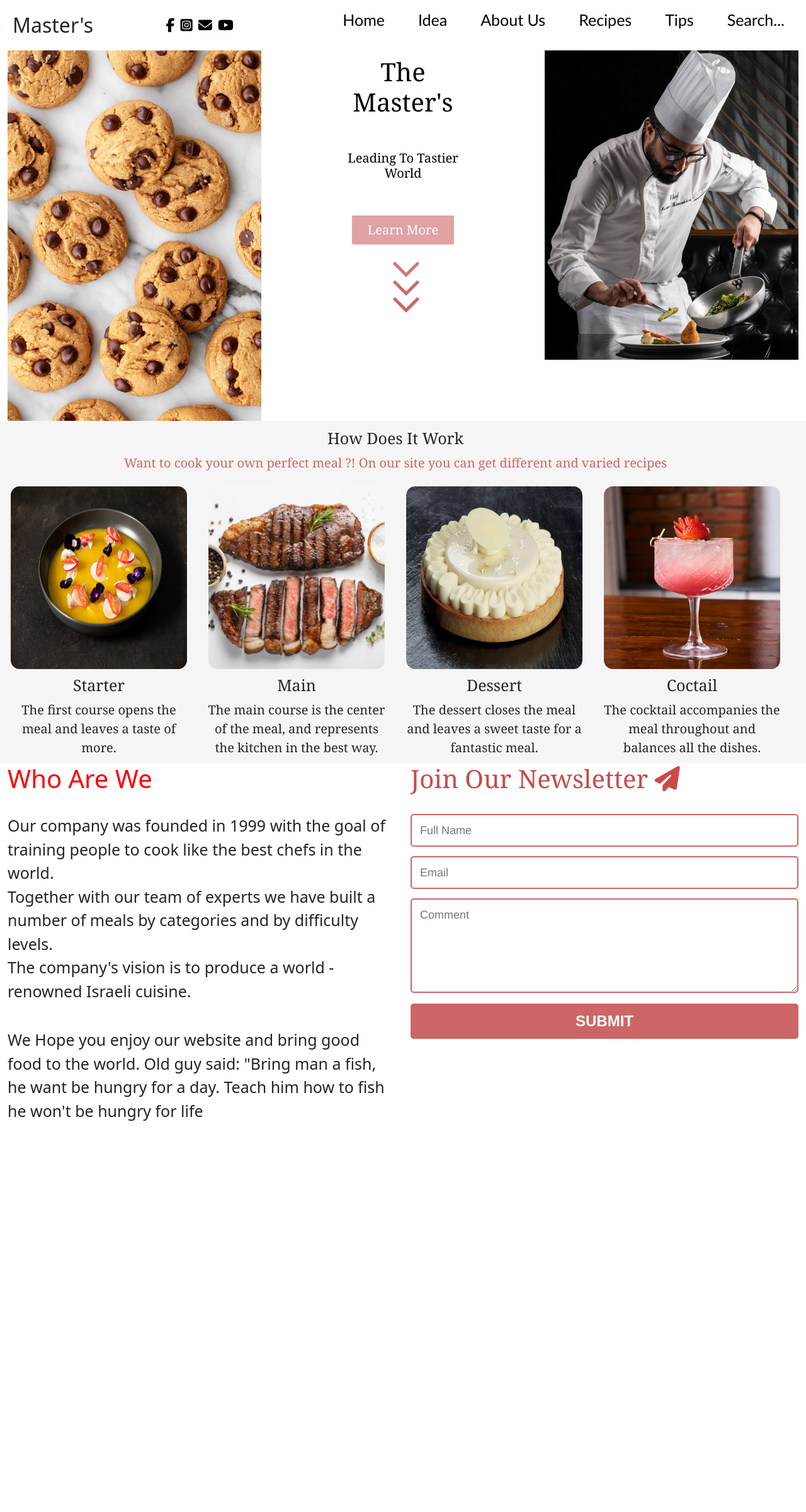
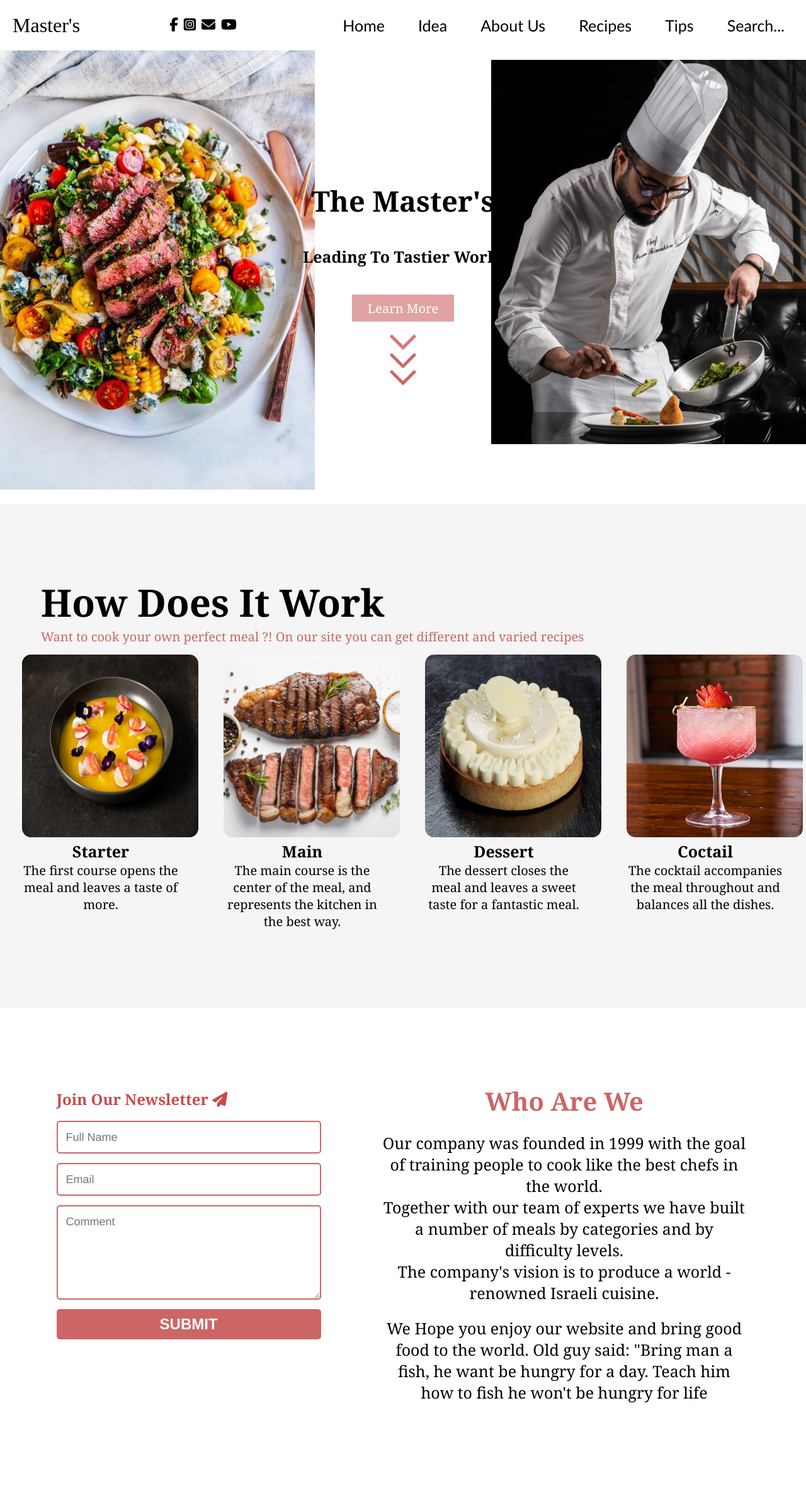
Before and after one commit to omrigr-code/webproject, a PHP site: page /TheMasterswebsite.html in a window 1280 px wide. Shown: the whole page at 63% size. Before the commit the page ends 1779 px from the top, so only its background shows below. Run offline with PHP 8.4, Linux system fonts and the light colour scheme; some libraries are stand-ins or nearby versions.

Commit message:
original

```diff
--- a/TheMasterswebsite.html
+++ b/TheMasterswebsite.html
@@ -7,7 +7,6 @@
     <meta name="viewport" content="width=device-width, initial-scale=1.0">
     <title>The Master's page</title>
     <link rel="stylesheet" href="style.css">
-    <link href="https://cdn.jsdelivr.net/npm/bootstrap@5.1.3/dist/css/bootstrap.min.css" rel="stylesheet" integrity="sha384-1BmE4kWBq78iYhFldvKuhfTAU6auU8tT94WrHftjDbrCEXSU1oBoqyl2QvZ6jIW3" crossorigin="anonymous">
 </head>
 <script src="https://kit.fontawesome.com/82bc52e7cb.js" crossorigin="anonymous"></script>
 
@@ -72,13 +71,7 @@
             </ul>
         </div>
         -->
-        <div class="container-fluid">
-            <div class="row rowwidth">
-                <div class="col-xl-4 col-lg-4 col-md-12 col-sm-12">
-                    <img class="img-me" src="images\cookie-recipes.jpg">
-                </div>
-                <div class="col-xl-4 col-lg-4 col-md-12 col-sm-12">
-                    <div class="img-me center">
+        <div class="center">
             <h1>The Master's</h1><br>
             <h5>Leading To Tastier World</h5> <br>
             <a href="#Idea"><button class="btn">Learn More </button></a>
@@ -88,51 +81,35 @@
                 <span></span>
             </div>
         </div>
-                </div>
-                <div class="col-xl-4 col-lg-4 col-md-12 col-sm-12">
-                    <img class="img-me" src="images\Swiss House _ سويس هاوس.jpg">
-                </div>
-            </div>
-        </div>
     </section>
 
 
     <section id="Idea">
-        <div class="container-fluid">
-            <div class="row">
-                <div class="col-12">
         <div class="Howheader">
             <h1>How Does It Work</h1>
             <p>Want to cook your own perfect meal ?!
                 On our site you can get different and varied recipes</p>
         </div>
-                </div>
-            </div>
-
-        </div>
-
-        <div class="container-fluid">
         <div class="row">
-                <div class="col-xl-3 col-lg-6 col-md-6 col-sm-12">
+            <div class="column">
                 <img src="../images/first mealjpg.jpg" alt="firstmeal" style="width: 280px; height: 290px;">
                 <h1>Starter</h1>
                 <p>The first course opens the meal and leaves a taste of more.</p>
             </div>
-                <div class="col-xl-3 col-lg-6 col-md-6 col-sm-12">
+            <div class="column">
                 <img src="../images/second meal.png" alt="firstmeal" style="width: 280px; height: 290px;">
                 <h1>Main</h1>
                 <p>The main course is the center of the meal, and represents the kitchen in the best way.</p>
             </div>
-                <div class="col-xl-3 col-lg-6 col-md-6 col-sm-12">
+            <div class="column">
                 <img src="../images/desert.png" alt="firstmeal" style="width: 280px; height: 290px;">
                 <h1>Dessert</h1>
                 <p>The dessert closes the meal and leaves a sweet taste for a fantastic meal.</p>
             </div>
-                <div class="col-xl-3 col-lg-6 col-md-6 col-sm-12">
+            <div class="column">
                 <img src="../images/Strawberry Cocktail_ Seven Year Itch.png" alt="firstmeal" style="width: 280px; height: 290px;">
                 <h1>Coctail</h1>
                 <p>The cocktail accompanies the meal throughout and balances all the dishes.</p>
-                </div>
             </div>
         </div>
 
@@ -140,9 +117,7 @@
 
 
     <section id="About">
-        <div class="container-fluid">
-            <div class="row">
-                <div class="order-2 col-xl-6 order-2 col-md-12 order-1">
+        <div class="aboutheader">
             <h1>Who Are We</h1> <br>
             <p>Our company was founded in 1999 with the goal of training people to cook like the best chefs in the world. <br>
                 Together with our team of experts we have built a number of meals by categories and by difficulty levels. <br>
@@ -151,7 +126,6 @@
                 Old guy said: "Bring man a fish, he want be hungry for a day. Teach him how to fish he won't be hungry for life </p>
 
         </div>
-                <div class="order-1 col-xl-6 order-1  col-md-12 order-2">
         <form class="newsForm">
             <h1 style="color: #CC4949; font-family: Cambria, Cochin, Georgia, Times, 'Times New Roman', serif;">Join Our Newsletter <i class="fa-solid fa-paper-plane"></i></h1> <br>
             <input name="name" type="text" class="feedback-input" placeholder="Full Name" />
@@ -159,9 +133,7 @@
             <textarea name="text" class="feedback-input" placeholder="Comment"></textarea>
             <input type="submit" value="SUBMIT"/>
           </form>
-                </div>
-            </div>
-        </div>
+
     </section>
 
 </body>
--- a/Tips_page.html
+++ b/Tips_page.html
@@ -6,7 +6,6 @@
     <meta name="viewport" content="width=device-width, initial-scale=1.0">
     <title>Tips Page</title>
     <link rel="stylesheet" href="Tips_page_style.css">
-    <link href="https://cdn.jsdelivr.net/npm/bootstrap@5.1.3/dist/css/bootstrap.min.css" rel="stylesheet" integrity="sha384-1BmE4kWBq78iYhFldvKuhfTAU6auU8tT94WrHftjDbrCEXSU1oBoqyl2QvZ6jIW3" crossorigin="anonymous">
 </head>
 <script src="https://kit.fontawesome.com/82bc52e7cb.js" crossorigin="anonymous"></script>
 <body>
--- a/Tips_page_style.css
+++ b/Tips_page_style.css
@@ -158,7 +158,7 @@
 }
 
 #Tips .column{
-    display: block;
+    display:;
     float: left;
     width: 33%;
     padding: 70px 0;
--- a/style.css
+++ b/style.css
@@ -3,9 +3,8 @@
     padding: 0;
     box-sizing: border-box;
    }
-
-html {
-    scroll-behavior: smooth;
+html{
+    scroll-behavior:smooth;
 }
 
 
@@ -22,18 +21,15 @@
 
 
    }
-
    .nav-links a {
     color: black;
     text-decoration: none;
     list-style: none;
    }
-
    /* LOGO */
    .logo {
     font-size: 32px;
    }
-
    /* NAVBAR MENU */
    .menu {
     display: flex;
@@ -44,34 +40,27 @@
     list-style: none;
     font-family: 'Gill Sans', 'Gill Sans MT', Calibri, 'Trebuchet MS', sans-serif;
    }
-
    .menu li:hover {
     border-bottom: 2px solid #CC6666;
    }
-
    .menu li {
     padding: 5px 14px;
    }
-
    /* DROPDOWN MENU */
    .services {
     position: relative;
    }
-
    .dropdown {
     padding: 1em 0;
-    position: absolute;
-    /*WITH RESPECT TO PARENT*/
+    position: absolute; /*WITH RESPECT TO PARENT*/
     display: none;
     border-radius: 8px;
     top: 35px;
     background-color: white;
    }
-
-.dropdown li+li {
+   .dropdown li + li {
     margin-top: 10px;
    }
-
    .dropdown li {
     padding: 0.5em 1em;
     width: 8em;
@@ -81,16 +70,13 @@
     text-decoration: none;
     list-style: none;
    }
-
    .dropdown li:hover {
     background-color: #ddd;
     border-bottom: 2px solid #CC6666;
    }
-
    .services:hover .dropdown {
     display: block;
    }
-
     /* icon bar */
 .navbar .iconbar {
     width: 10%;
@@ -111,102 +97,87 @@
 
    /*RESPONSIVE NAVBAR MENU STARTS*/
 /* CHECKBOX HACK */
-input[type=checkbox] {
+input[type=checkbox]{
     display: none;
    }
-
    /*HAMBURGER MENU*/
    .hamburger {
     display: none;
     font-size: 24px;
     user-select: none;
    }
-
    /* APPLYING MEDIA QUERIES */
    @media (max-width: 768px) {
    .menu {
-        display: none;
+    display:none;
     position: absolute;
-        background-color: white;
+    background-color:white;
     border-bottom: 2px solid #CC6666;
     right: 0;
     left: 0;
     text-align: center;
     padding: 16px 0;
    }
-
    .menu li:hover {
     display: inline-block;
    }
-
-    .menu li+li {
+   .menu li + li {
     margin-top: 12px;
    }
-
-    input[type=checkbox]:checked~.menu {
+   input[type=checkbox]:checked ~ .menu{
     display: block;
    }
-
    .hamburger {
     display: block;
    }
-
    .dropdown {
     left: 50%;
     top: 30px;
     transform: translateX(35%);
    }
-
    .dropdown li:hover {
-        background-color: #ddd;
+    background-color:#ddd;
     border-bottom: 2px solid #CC6666;
    }
-
-    .navbar .iconbar {
+   .navbar .iconbar{
         font-size: 1px;
         color: #CC6666;
    }
 
    }
 
-/*
-#home .col-{
+
+   #home{
     width: 100%;
     float: left;
-    height: auto;
+    height: 100vh;
     position: relative;
+   background-image: url("../images/Swiss\ House\ _\ سويس\ هاوس.jpg"),url("../images/Balsamic\ Steak\ Gorgonzola\ Salad\ with\ Grilled\ Corn.jpg");
    background-size:  500px;
    background-position:right,left;
    position: relative;
    background-repeat: no-repeat;
    background-color: white;
-}*/
-
-#home .rowwidth {
-    max-width: 100vw;
 }
 
-#home .img-me {
-    max-width: 100%;
-    max-height: min-content;
-}
-
-#home .center {
-    text-align: center;
+#home .center{
+    position: absolute;
+    top: 50%;
+    left: 50%;
+    transform: translate(-50%, -50%);
     font-size: 30px;
     font-family: Cambria, Cochin, Georgia, Times, 'Times New Roman', serif;
     text-align: center;
     margin: auto;
     width: 60%;
-    border: none;
+    border:none;
     padding: 10px;
 }
 
-#home .center h1 {
+#home .center h1{
     color: black;
 }
-
-#home .center h5 {
+#home .center h5{
     color: black;
 }
 
@@ -225,13 +196,14 @@
   }
 
 /*arrow*/
-#home .arrow {
+  #home .arrow{
+    position: absolute;
+    top: 50%;
     left: 50%;
-    margin-top: 10%;
-    position: relative;
+    transform: translate(-50%,-50%);
+    margin-top: 20%;
 }
-
-#home .arrow span {
+#home .arrow span{
     display: block;
     width: 30px;
     height: 30px;
@@ -241,112 +213,89 @@
     margin: -10px;
     animation: animate 2s infinite;
 }
-
-#home .arrow span:nth-child(2) {
+#home .arrow span:nth-child(2){
     animation-delay: -0.2s;
 }
-
-#home .arrow span:nth-child(3) {
+#home .arrow span:nth-child(3){
     animation-delay: -0.4s;
 }
-
 @keyframes animate {
-    0% {
+    0%{
         opacity: 0;
-        transform: rotate(45deg) translate(-20px, -20px);
+        transform: rotate(45deg) translate(-20px,-20px);
     }
-
-    50% {
+    50%{
         opacity: 1;
     }
-
-    100% {
+    100%{
         opacity: 0;
-        transform: rotate(45deg) translate(20px, 20px);
+        transform: rotate(45deg) translate(20px,20px);
     }
 }
-
-#home .btn:hover {
-    opacity: 1
-}
+  #home .btn:hover {opacity: 1}
 
 
 
 
-#Idea {
+#Idea{
     width: 100%;
     float: left;
-    height: auto;
+    height: 100vh;
     position: relative;
     background-color: whitesmoke;
 }
-
-#Idea .Howheader {
-    /*padding-top: 115px;
-    padding-left: 65px;*/
-    margin-top: 32px;
-    margin-bottom: 32px;
+#Idea .Howheader{
+    padding-top: 115px;
+    padding-left: 65px;
     font-size: 40px;
     font-family: Cambria, Cochin, Georgia, Times, 'Times New Roman', serif;
 }
 
-#Idea .Howheader p {
+#Idea .Howheader p{
     font-size: 20px;
     color: #CC6666;
 }
-
-#Idea .row {
+#Idea .column{
     float: left;
-    width: 100%;
-    padding: 0px;
+    width: 25%;
+    padding: 35px;
     margin-top: -20px;
     font-family: Cambria, Cochin, Georgia, Times, 'Times New Roman', serif;
-    height: auto;
 }
 
-#Idea .row img {
+#Idea .column img {
     border-radius: 5%;
     transition: .5s ease;
     backface-visibility: hidden;
-    display: block;
-    margin-left: auto;
-    margin-right: auto;
 }
-
-#Idea .row :hover img {
+#Idea .column:hover img {
     opacity: 0.3;
   }
-
-#Idea .row h1 {
-    margin-top: 10px;
-    margin-bottom: 10px;
+#Idea .column h1 {
     text-align: center;
     font-size: 25px;
 }
-
-#Idea .row p {
-    margin-top: 10px;
-    margin-bottom: 10px;
+#Idea .column p {
     text-align: center;
     font-size: 20px;
 }
 
-#Idea .row ::after {
+#Idea .row ::after{
     content: "";
     clear: both;
     display: table;
 }
 
 
-#About {
+#About{
     width: 100%;
     float: left;
-    height: auto;
+    height: 100vh;
     position: relative;
     background-color: white;
 }
 
-#About .col- {
+#About .aboutheader{
    position: absolute;
    font-family: Cambria, Cochin, Georgia, Times, 'Times New Roman', serif;
    text-align: center;
@@ -358,74 +307,63 @@
    padding: 30px;
    width: 50%;
 }
-
-#About h1 {
+#About .aboutheader h1{
    font-size: 40px;
-    color: #ff0000;
+   color: #CC6666;
 }
-
-#About p {
+#About .aboutheader p{
    font-size: 25px;
 }
 
 @import url(https://fonts.googleapis.com/css?family=Montserrat:400,700);
 
-/*.newsForm{
+.newsForm{
    margin-top: 10%;
    margin-right: 5%;
    margin-bottom: 10px;
    margin-left: 7%;
-}*/
-body {
-    background: rgb(30, 30, 40);
 }
-
-/*form { max-width:420px; margin:200px auto;margin-left: 50px; }
-*/
+body { background:rgb(30,30,40); }
+form { max-width:420px; margin:200px auto;margin-left: 50px; }
 
 .feedback-input {
-    color: black;
+ color:black;
  font-family: Helvetica, Arial, sans-serif;
-    font-weight: 500;
+ font-weight:500;
  font-size: 18px;
  border-radius: 5px;
  line-height: 22px;
  background-color: transparent;
-    border: 2px solid #CC6666;
+ border:2px solid #CC6666;
  transition: all 0.3s;
  padding: 13px;
  margin-bottom: 15px;
-    width: 100%;
+ width:100%;
  box-sizing: border-box;
-    outline: 0;
+ outline:0;
 }
 
-.feedback-input:focus {
-    border: 2px solid #CC4949;
-}
+.feedback-input:focus { border:2px solid #CC4949; }
 
 textarea {
  height: 150px;
  line-height: 150%;
-    resize: vertical;
+ resize:vertical;
 }
 
 [type="submit"] {
  font-family: 'Montserrat', Arial, Helvetica, sans-serif;
  width: 100%;
-    background: #CC6666;
-    border-radius: 5px;
-    border: 0;
-    cursor: pointer;
-    color: white;
-    font-size: 24px;
-    padding-top: 10px;
-    padding-bottom: 10px;
+ background:#CC6666;
+ border-radius:5px;
+ border:0;
+ cursor:pointer;
+ color:white;
+ font-size:24px;
+ padding-top:10px;
+ padding-bottom:10px;
  transition: all 0.3s;
-    margin-top: -4px;
-    font-weight: 700;
+ margin-top:-4px;
+ font-weight:700;
 }
-
-[type="submit"]:hover {
-    background: #CC4949;
-}
+[type="submit"]:hover { background:#CC4949; }
```
Also changed, not shown: 1 other file. Lines whose indentation alone changed are shown as unchanged.
